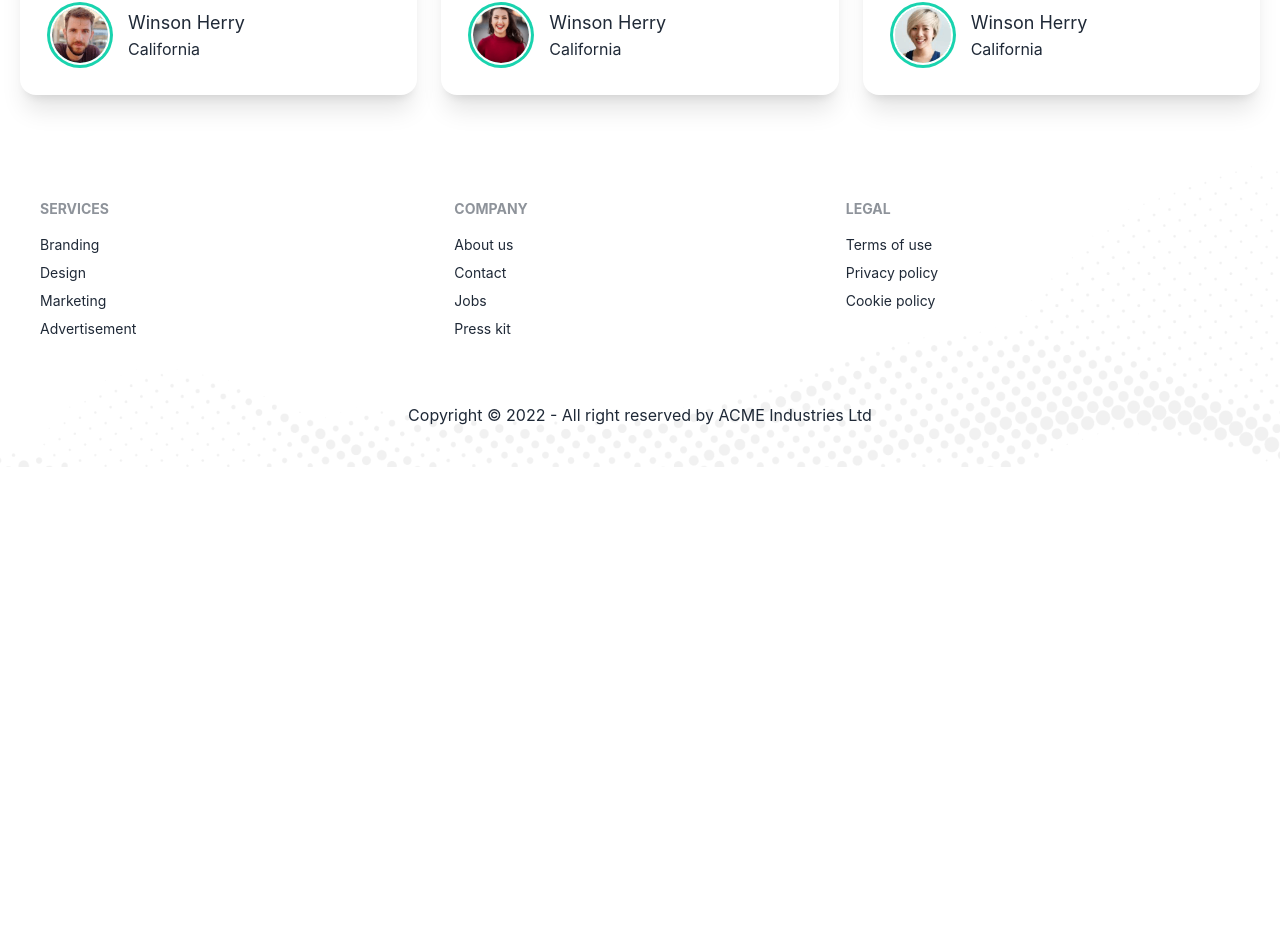
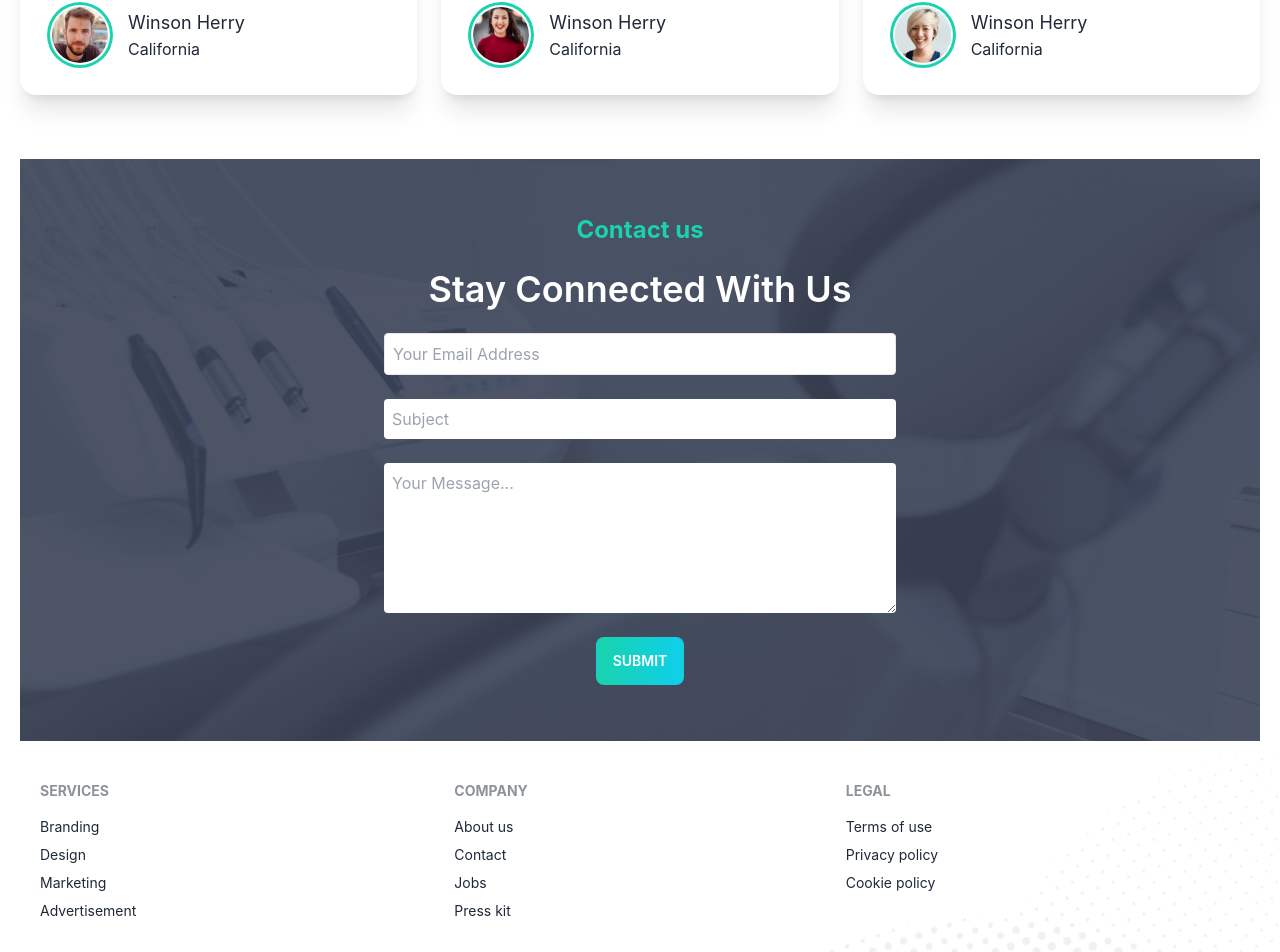
Before and after one commit to anikahammedkhan/doctors-portal-cilent, a React (Create React App) app: page / in a window 1280 px wide. Shown: the part 3248-4200 px from the top of the page. Before the commit the page ends 3715 px from the top, so only its background shows below. Built offline with nearby package versions, Linux system fonts and the light colour scheme.

Commit message:
contact form added

```diff
--- /dev/null
+++ b/src/Pages/Home/ContactUs/ContactUs.js
@@ -0,0 +1,33 @@
+import React from 'react';
+import contactBg from "../../../Assets/images/appointment.png"
+import PrimaryButton from '../../../Components/PrimaryButton/PrimaryButton';
+
+const ContactUs = () => {
+    return (
+        <section className="p-6 dark:text-gray-100"
+            style={{
+                backgroundImage: `url(${contactBg})`,
+                backgroundSize: "cover",
+            }}
+        >
+            <form className="container w-full max-w-xl p-8 mx-auto space-y-6 rounded-md">
+                <h2 className="w-full text-2xl font-bold leading-tight text-primary text-center">Contact us</h2>
+                <h3 className='text-4xl font-semibold text-white text-center'>Stay Connected With Us</h3>
+                <div>
+                    <input id="email" type="email" placeholder="Your Email Address" required className="block w-full p-2 rounded border focus:ring focus:ring-opacity-25" />
+                </div>
+                <div>
+                    <input id="subject" type="text" placeholder="Subject" required className="block w-full p-2 rounded focus:outline-none focus:ring focus:ring-opacity-25 focus:ring-violet-400 dark:bg-gray-800" />
+                </div>
+                <div>
+                    <textarea id="message" type="text" placeholder="Your Message..." className="block h-[150px] w-full p-2 rounded focus:outline-none focus:ring focus:ring-opacity-25 focus:ring-violet-400 dark:bg-gray-800" required></textarea>
+                </div>
+                <div type="submit" className='text-center'>
+                    <PrimaryButton>Submit</PrimaryButton>
+                </div>
+            </form>
+        </section>
+    );
+};
+
+export default ContactUs;
--- a/src/Pages/Home/Home/Home.js
+++ b/src/Pages/Home/Home/Home.js
@@ -1,5 +1,6 @@
 import React from 'react';
 import Banner from '../Banner/Banner';
+import ContactUs from '../ContactUs/ContactUs';
 import Hero from '../Hero/Hero';
 import InfoCards from '../InfoCards/InfoCards';
 import MakeAppoinment from '../MakeAppoinment/MakeAppoinment';
@@ -15,6 +16,7 @@ const Home = () => {
             <Hero></Hero>
             <MakeAppoinment></MakeAppoinment>
             <Testimonial></Testimonial>
+            <ContactUs></ContactUs>
         </div>
     );
 };
```
